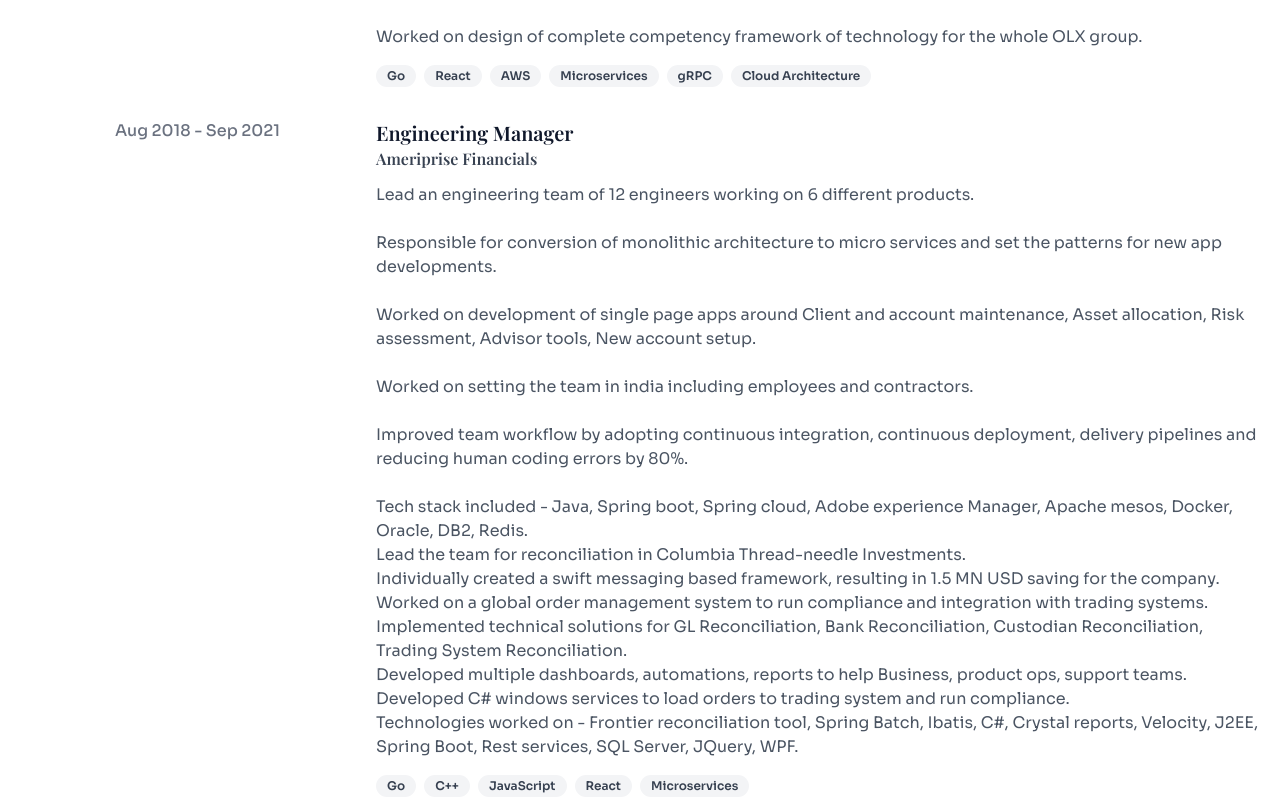
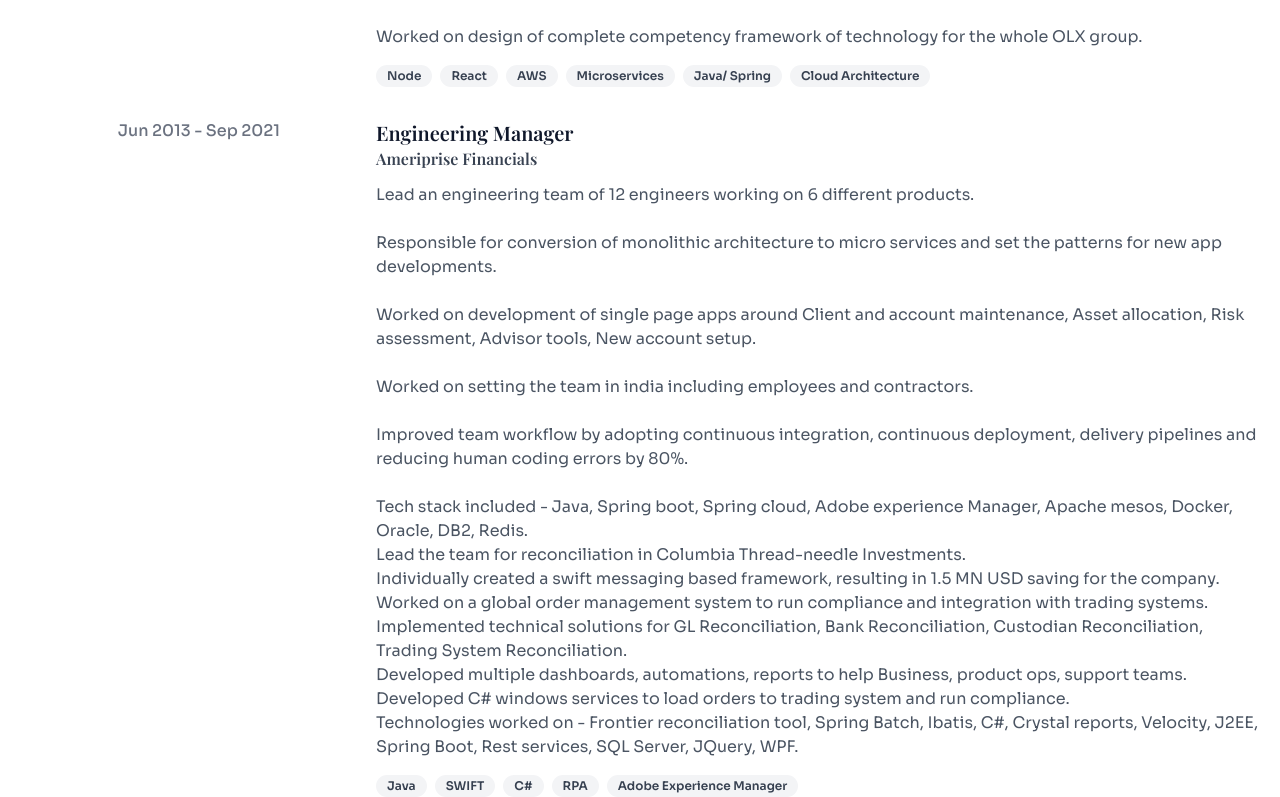
Before and after one commit to girdharsourabh/girdharsourabh.github.io, a React (Vite) app: page / in a window 1280 px wide. Shown: the part 2983-3780 px from the top of the page. Built offline with nearby package versions, Linux system fonts and the light colour scheme.

Commit message:
Update github-pages-data.ts

```diff
--- a/github-pages-data.ts
+++ b/github-pages-data.ts
@@ -44,11 +44,11 @@ export const profileData = {
         "<p>Lead the the development of complex Loan Management System (LMS), Business Risk Engine from scratch.<br /><br />Built a roadmap with the Product team on multiple products like LMS, Risk Engine, Configuration Management, Dealer financing, Value Added Services (VAS), Collections and payments.<br /><br />With all these new finance stack, business gained - <br />100% increase in loan book to 220 MN USD.<br />Cost saving of 50K USD annually due to automations and vendor licenses.<br />Increase in online collection from 40% to 60% (200K per month).<br />Reduction in Manual reviews for approvals from 40% to under 10% (25K USD annual savings).<br />Reduction error loan in loan processing from 6% to 0.2%.<br />Reduction of DPD - 90 (delayed loans) from 5.6% to 4.1%.<br /><br />Collaborated with Product, Design, Analytics, Engineering, and other teams to align organisational goals with company&rsquo;s objectives.<br /><br />Lead a team of 35+, including 5 team leads leading teams of 6-9 each. Directly responsible for performance evaluation, career development, and growth of the team.<br /><br />Interviewed, hired, and on boarded 20 new engineers, with a retention rate of 95%. Part of campus and leadership hiring team.<br /><br />Worked on design of complete competency framework of technology for the whole OLX group.</p>",
       date_range: "Sep 2021 - nov 2023",
       technologies: [
-        "Go",
+        "Node",
         "React",
         "AWS",
         "Microservices",
-        "gRPC",
+        "Java/ Spring",
         "Cloud Architecture",
       ],
       order: 2,
@@ -66,8 +66,8 @@ export const profileData = {
         "<p>Developed multiple dashboards, automations, reports to help Business, product ops, support teams.</p>"+
         "<p>Developed C# windows services to load orders to trading system and run compliance.</p>"+
         "<p>Technologies worked on - Frontier reconciliation tool, Spring Batch, Ibatis, C#, Crystal reports, Velocity, J2EE, Spring Boot, Rest services, SQL Server, JQuery, WPF.</p>",
-      date_range: "Aug 2018 - Sep 2021",
-      technologies: ["Go", "C++", "JavaScript", "React", "Microservices"],
+      date_range: "Jun 2013 - Sep 2021",
+      technologies: ["Java", "SWIFT", "C#", "RPA", "Adobe Experience Manager"],
       order: 3,
     },
     {
```
